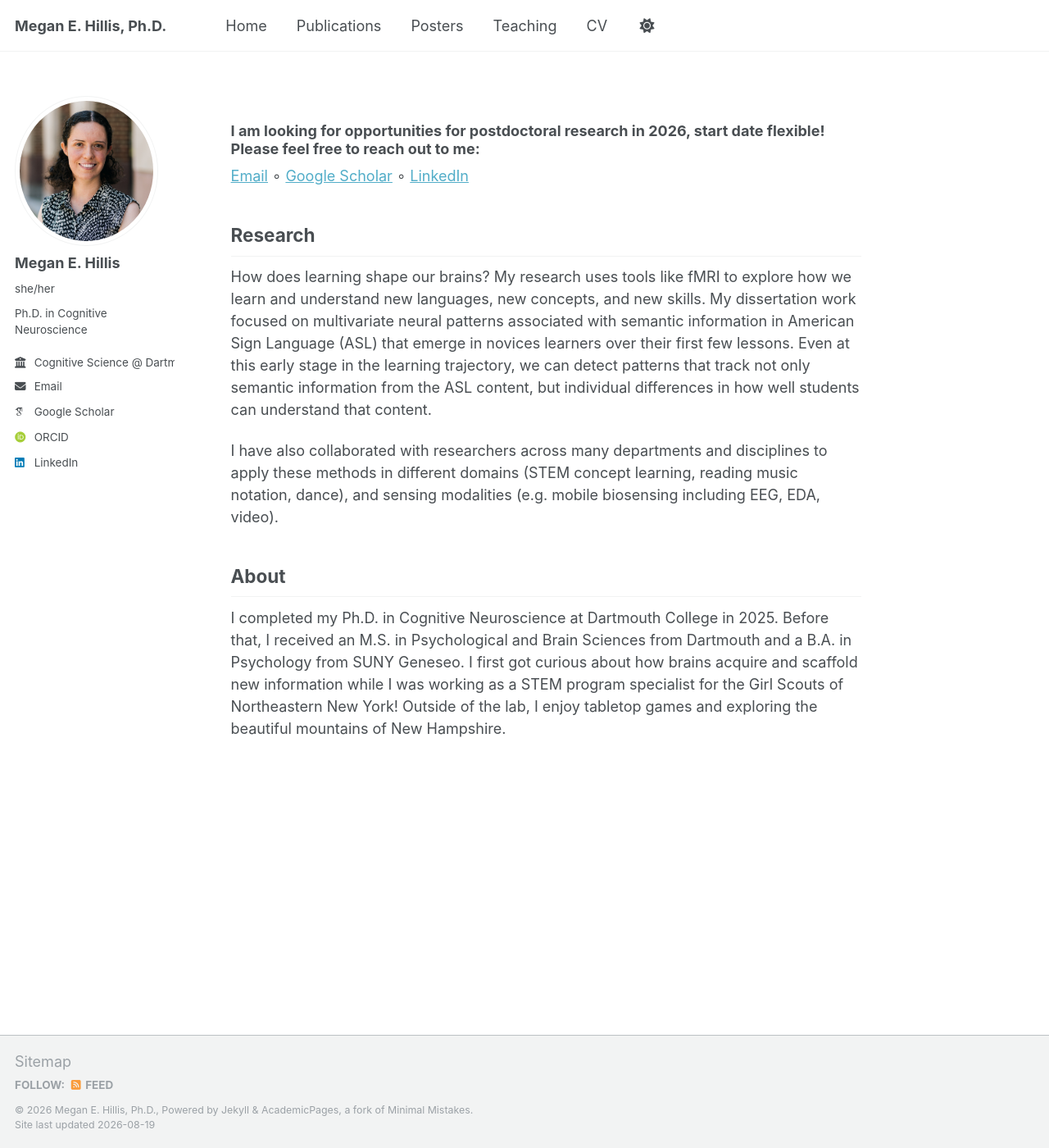
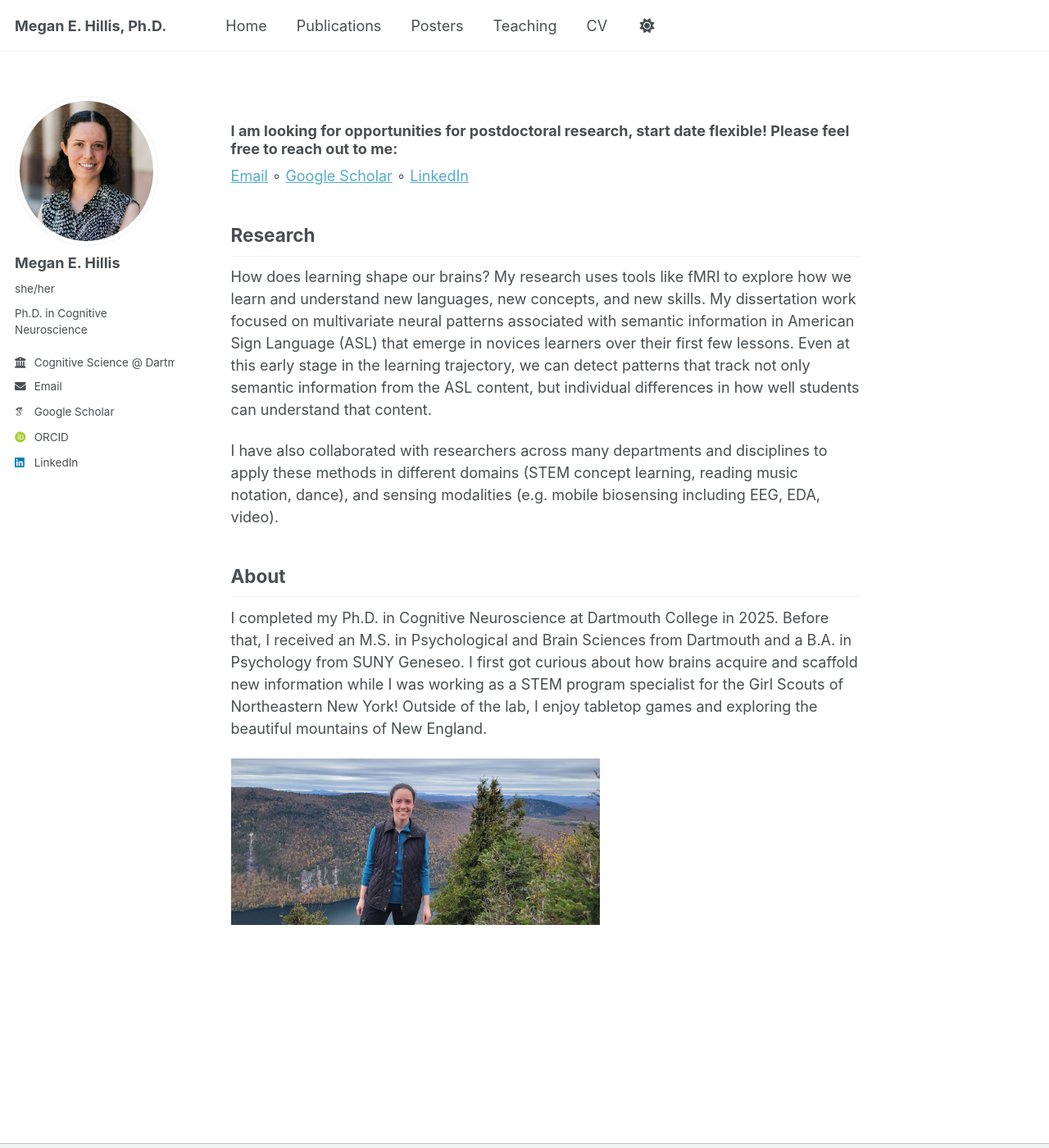
Before and after one commit to megan-hillis/megan-hillis.github.io, a Jekyll site: the page built from _pages/about.md, in a window 1280 px wide and 1400 px high. Shown: the whole window at 82% size. Built offline with Jekyll 4.4.1, drawn with Linux system fonts in a browser that asks for light colours; some web fonts are replaced.

Commit message:
Update about.md

```diff
--- a/_pages/about.md
+++ b/_pages/about.md
@@ -5,7 +5,7 @@ redirect_from:
   - /about/
   - /about.html
 ---
-### I am looking for opportunities for postdoctoral research in 2026, start date flexible! Please feel free to reach out to me:
+### I am looking for opportunities for postdoctoral research, start date flexible! Please feel free to reach out to me:
 [Email](mailto:meg.hillis12@gmail.com)  ∘  [Google Scholar](https://scholar.google.com/citations?user=QCNApjcAAAAJ&hl=en)  ∘  [LinkedIn](https://www.linkedin.com/in/megan-hillis-56bb56128/)
 
 ## Research
@@ -16,4 +16,6 @@ I have also collaborated with researchers across many departments and discipline
 ## About
 I completed my Ph.D. in Cognitive Neuroscience at Dartmouth College in 2025. Before that, I received an M.S. in Psychological and Brain Sciences from Dartmouth and a B.A. in Psychology from SUNY Geneseo.
 I first got curious about how brains acquire and scaffold new information while I was working as a STEM program specialist for the Girl Scouts of Northeastern New York!
-Outside of the lab, I enjoy tabletop games and exploring the beautiful mountains of New Hampshire.
+Outside of the lab, I enjoy tabletop games and exploring the beautiful mountains of New England.
+
+<img src="/images/20251018_IMG-20251018-WA0122.jpg" align="center" width="450" height="350"/>
```
